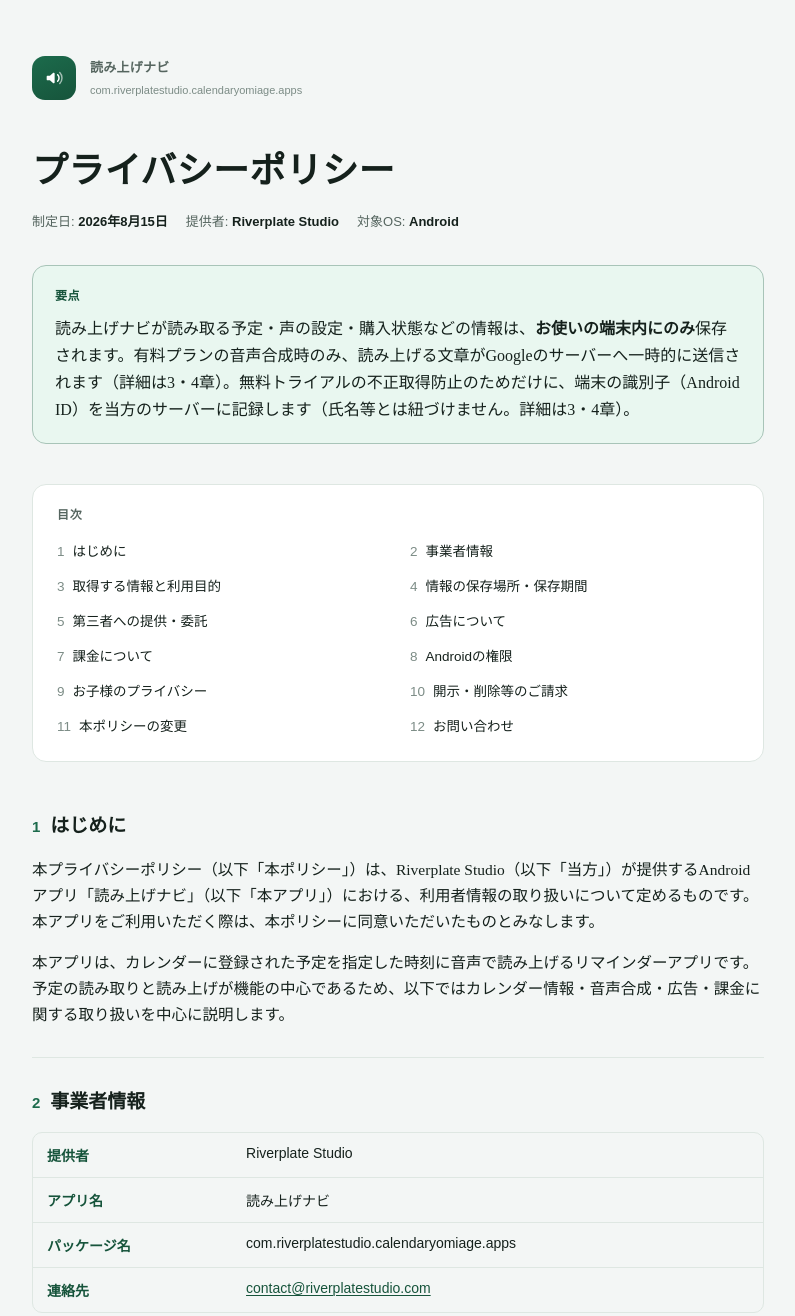
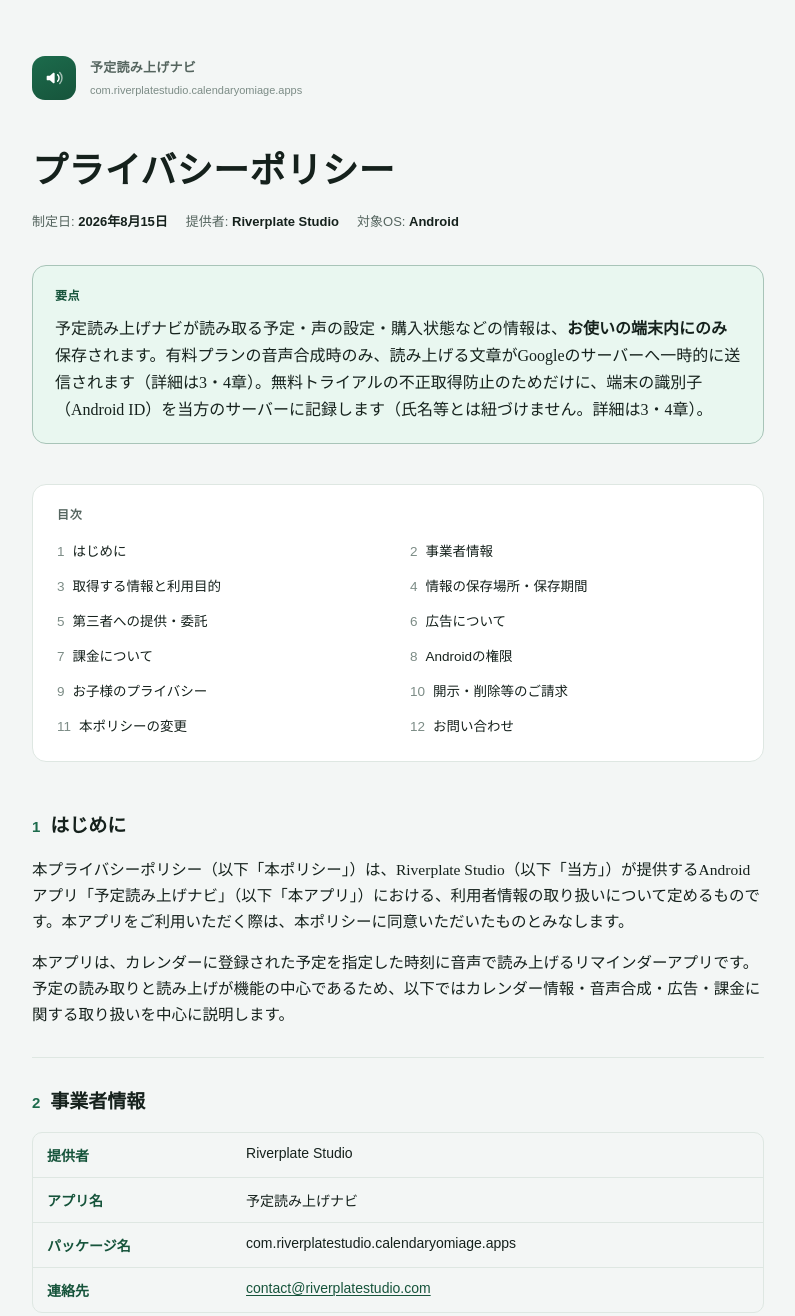
Before and after one commit to riverplate1265-rgb/yomiage-navi-legal, a plain HTML site: page index.html in a window 1280 px wide. Shown: the top 1316 px of the page, without its empty margins (242-1037 px from the left). Drawn offline with Linux system fonts and the light colour scheme.

Commit message:
アプリ名称変更（予定読み上げナビ）

```diff
--- a/index.html
+++ b/index.html
@@ -1,5 +1,5 @@
-<title>プライバシーポリシー | 読み上げナビ</title>
-<meta name="description" content="読み上げナビ（Riverplate Studio）のプライバシーポリシー">
+<title>プライバシーポリシー | 予定読み上げナビ</title>
+<meta name="description" content="予定読み上げナビ（Riverplate Studio）のプライバシーポリシー">
 <style>
   :root {
     --bg: #F3F6F5;
@@ -341,7 +341,7 @@
       </svg>
     </div>
     <div class="masthead-text">
-      <div class="app-name">読み上げナビ</div>
+      <div class="app-name">予定読み上げナビ</div>
       <div class="pkg">com.riverplatestudio.calendaryomiage.apps</div>
     </div>
   </header>
@@ -355,7 +355,7 @@
 
   <div class="notice">
     <div class="notice-label">要点</div>
-    <p class="doc-body">読み上げナビが読み取る予定・声の設定・購入状態などの情報は、<strong>お使いの端末内にのみ</strong>保存されます。有料プランの音声合成時のみ、読み上げる文章がGoogleのサーバーへ一時的に送信されます（詳細は3・4章）。無料トライアルの不正取得防止のためだけに、端末の識別子（Android ID）を当方のサーバーに記録します（氏名等とは紐づけません。詳細は3・4章）。</p>
+    <p class="doc-body">予定読み上げナビが読み取る予定・声の設定・購入状態などの情報は、<strong>お使いの端末内にのみ</strong>保存されます。有料プランの音声合成時のみ、読み上げる文章がGoogleのサーバーへ一時的に送信されます（詳細は3・4章）。無料トライアルの不正取得防止のためだけに、端末の識別子（Android ID）を当方のサーバーに記録します（氏名等とは紐づけません。詳細は3・4章）。</p>
   </div>
 
   <nav class="toc" aria-label="目次">
@@ -379,7 +379,7 @@
   <section class="article" id="s1">
     <h2><span class="num">1</span>はじめに</h2>
     <div class="doc-body">
-      <p>本プライバシーポリシー（以下「本ポリシー」）は、Riverplate Studio（以下「当方」）が提供するAndroidアプリ「読み上げナビ」（以下「本アプリ」）における、利用者情報の取り扱いについて定めるものです。本アプリをご利用いただく際は、本ポリシーに同意いただいたものとみなします。</p>
+      <p>本プライバシーポリシー（以下「本ポリシー」）は、Riverplate Studio（以下「当方」）が提供するAndroidアプリ「予定読み上げナビ」（以下「本アプリ」）における、利用者情報の取り扱いについて定めるものです。本アプリをご利用いただく際は、本ポリシーに同意いただいたものとみなします。</p>
       <p>本アプリは、カレンダーに登録された予定を指定した時刻に音声で読み上げるリマインダーアプリです。予定の読み取りと読み上げが機能の中心であるため、以下ではカレンダー情報・音声合成・広告・課金に関する取り扱いを中心に説明します。</p>
     </div>
   </section>
@@ -390,7 +390,7 @@
       <table>
         <tbody>
           <tr><td class="emphasis">提供者</td><td>Riverplate Studio</td></tr>
-          <tr><td class="emphasis">アプリ名</td><td>読み上げナビ</td></tr>
+          <tr><td class="emphasis">アプリ名</td><td>予定読み上げナビ</td></tr>
           <tr><td class="emphasis">パッケージ名</td><td>com.riverplatestudio.calendaryomiage.apps</td></tr>
           <tr><td class="emphasis">連絡先</td><td><a href="mailto:contact@riverplatestudio.com">contact@riverplatestudio.com</a></td></tr>
         </tbody>
@@ -567,7 +567,7 @@
   </section>
 
   <footer class="page-footer">
-    <span>読み上げナビ — プライバシーポリシー</span>
+    <span>予定読み上げナビ — プライバシーポリシー</span>
     <span>制定日 2026年8月15日</span>
   </footer>
 
```
